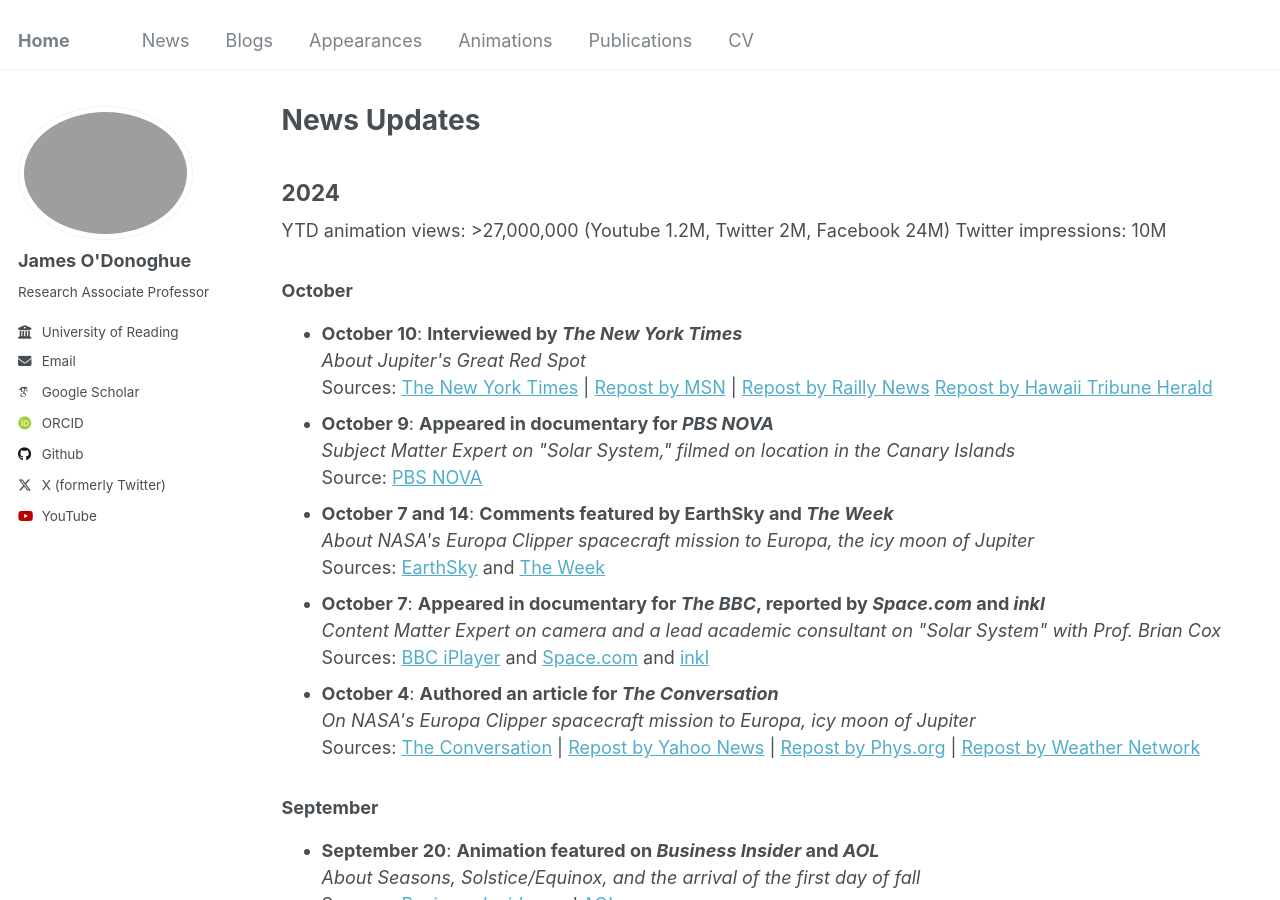
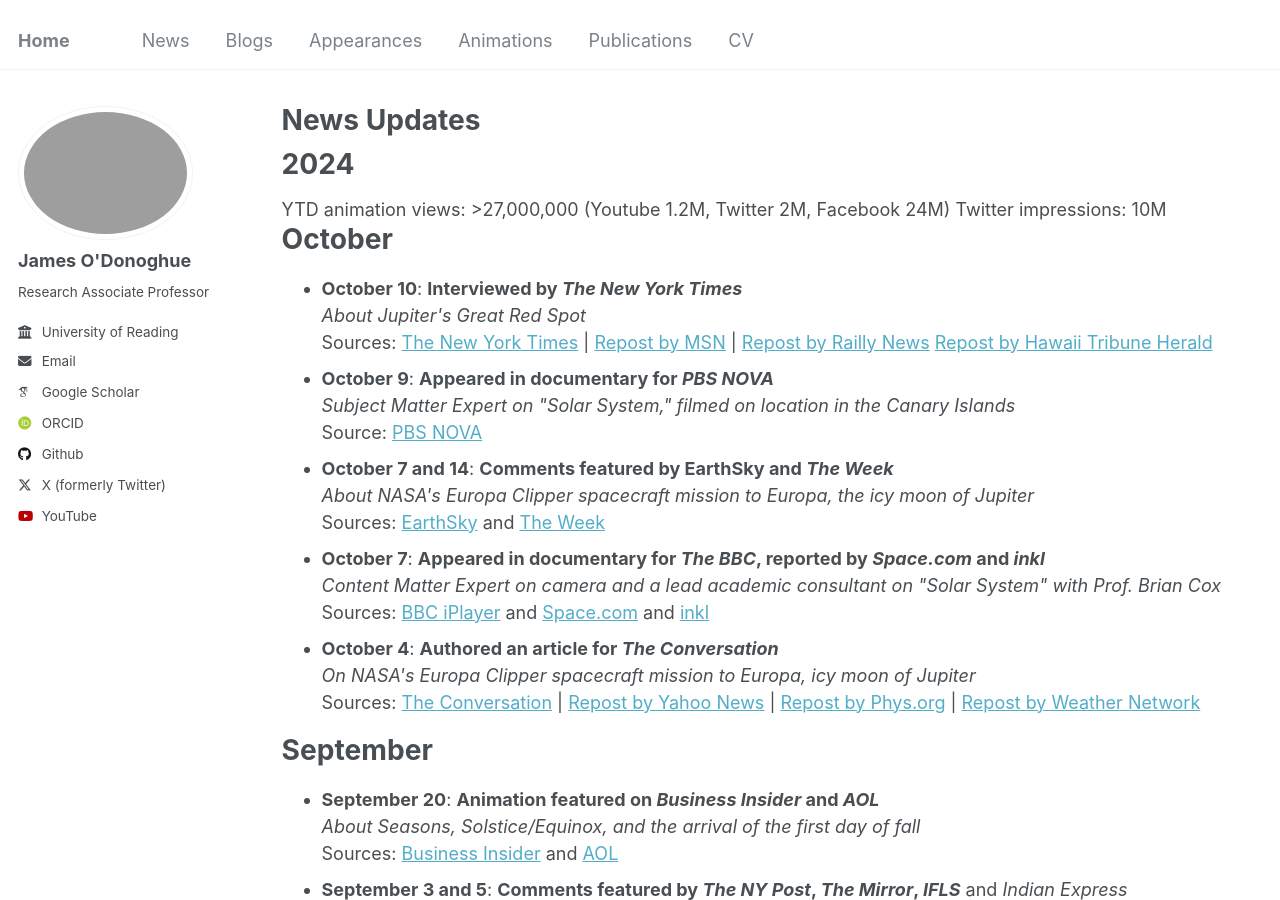
Before and after one commit to odonoghuespace/odonoghuespace.github.io, a Jekyll site: the page built from _pages/news.html, in a window 1280 px wide and 900 px high. Built offline with Jekyll 4.4.1, drawn with Linux system fonts in a browser that asks for light colours; some web fonts are replaced.

```diff
--- a/_pages/news.html
+++ b/_pages/news.html
@@ -5,12 +5,12 @@ permalink: /news/
 author_profile: true
 ---
 
-<h2>2024</h2>
+<h1>2024</h1>
 YTD animation views: >27,000,000 (Youtube 1.2M, Twitter 2M, Facebook 24M)
 Twitter impressions: 10M
 
 
-<h3>October</h3>
+<h1>October</h1>
 <ul>
   <li><strong>October 10</strong>: <strong>Interviewed by <em>The New York Times</em></strong><br>
     <em>About Jupiter's Great Red Spot</em><br>
@@ -41,7 +41,7 @@ Twitter impressions: 10M
 </ul>
 
 
-<h3>September</h3>
+<h1>September</h1>
 <ul>
   <li><strong>September 20</strong>: <strong>Animation featured on <em>Business Insider</em> and <em>AOL</em></strong><br>
     <em>About Seasons, Solstice/Equinox, and the arrival of the first day of fall</em><br>
@@ -58,7 +58,7 @@ Twitter impressions: 10M
 </ul>
 
 
-<h3>August</h3>
+<h1>August</h1>
 <ul>
   <li><strong>August 18</strong>: <strong>Comments featured by <em>The Times</em></strong><br>
     <em>About water on Mars and its implications for the search for alien life</em><br>
@@ -71,7 +71,7 @@ Twitter impressions: 10M
 </ul>
 
 
-<h3>July</h3>
+<h1>July</h1>
 <ul>
   <li><strong>July 16</strong>: <strong>Animation featured by <em>NDTV</em></strong><br>
     <em>About the Earth's orbit around something near the Sun, explained by NASA</em><br>
@@ -84,7 +84,7 @@ Twitter impressions: 10M
 </ul>
 
 
-<h3>June</h3>
+<h1>June</h1>
 <ul>
  <li><strong>June 19</strong>: <strong>Animation featured by <em>The Weather Network</em></strong><br>
     <em>About the summer solstice</em><br>
@@ -103,7 +103,7 @@ Twitter impressions: 10M
 </ul>
 
 
-<h3>May</h3>
+<h1>May</h1>
 <ul>
 <li><strong>May 31</strong>: <strong>Interviewed by <em>CNN</em></strong><br>
     <em>About the six-planet alignment in the "Planet Parade"</em><br>
@@ -124,7 +124,7 @@ Twitter impressions: 10M
 </ul>
 
 
-<h3>March</h3>
+<h1>March</h1>
 <ul>
 <li><strong>March 22</strong>: <strong>Interviewed by <em>The BBC</em> and <em>The Indian Express</em></strong><br>
     <em>About our success obtaining JWST telescope time to look at Saturn and Uranus</em><br>
@@ -137,7 +137,7 @@ Twitter impressions: 10M
 </ul>
 
 
-<h3>February</h3>
+<h1>February</h1>
 <ul>
 <li><strong>February 27</strong>: <strong>Article made exclusively about animation by <em>Business Insider</em></strong><br>
     <em>About why leap years are necessary and what happens without them</em><br>
@@ -150,7 +150,7 @@ Twitter impressions: 10M
 </ul>
 
 
-<h3>January</h3>
+<h1>January</h1>
 <ul>
 
 <li><strong>January 22, 2024</strong>: <strong>Authored an article for the <em>University of Reading Meteorology Department Blog</em></strong><br>
@@ -161,9 +161,9 @@ Twitter impressions: 10M
 
 
 
-<h2>2023</h2>
+<h1>2023</h1>
 
-<h3>December</h3>
+<h1>December</h1>
 <ul>
 <li><strong>December 29</strong>: <strong>Article exclusively about animation featured by <em>Sorae</em></strong><br>
     <em>About space science and related animations</em><br>
@@ -177,7 +177,7 @@ Twitter impressions: 10M
 </ul>
 
 
-<h3>November</h3>
+<h1>November</h1>
 <ul>
 <li><strong>November 22</strong>: <strong>Image credit featured by <em>ScienceAlert</em></strong><br>
     <em>In an article about the James Webb Space Telescope discovering a young galaxy with a surprising amount of metals</em><br>
```
